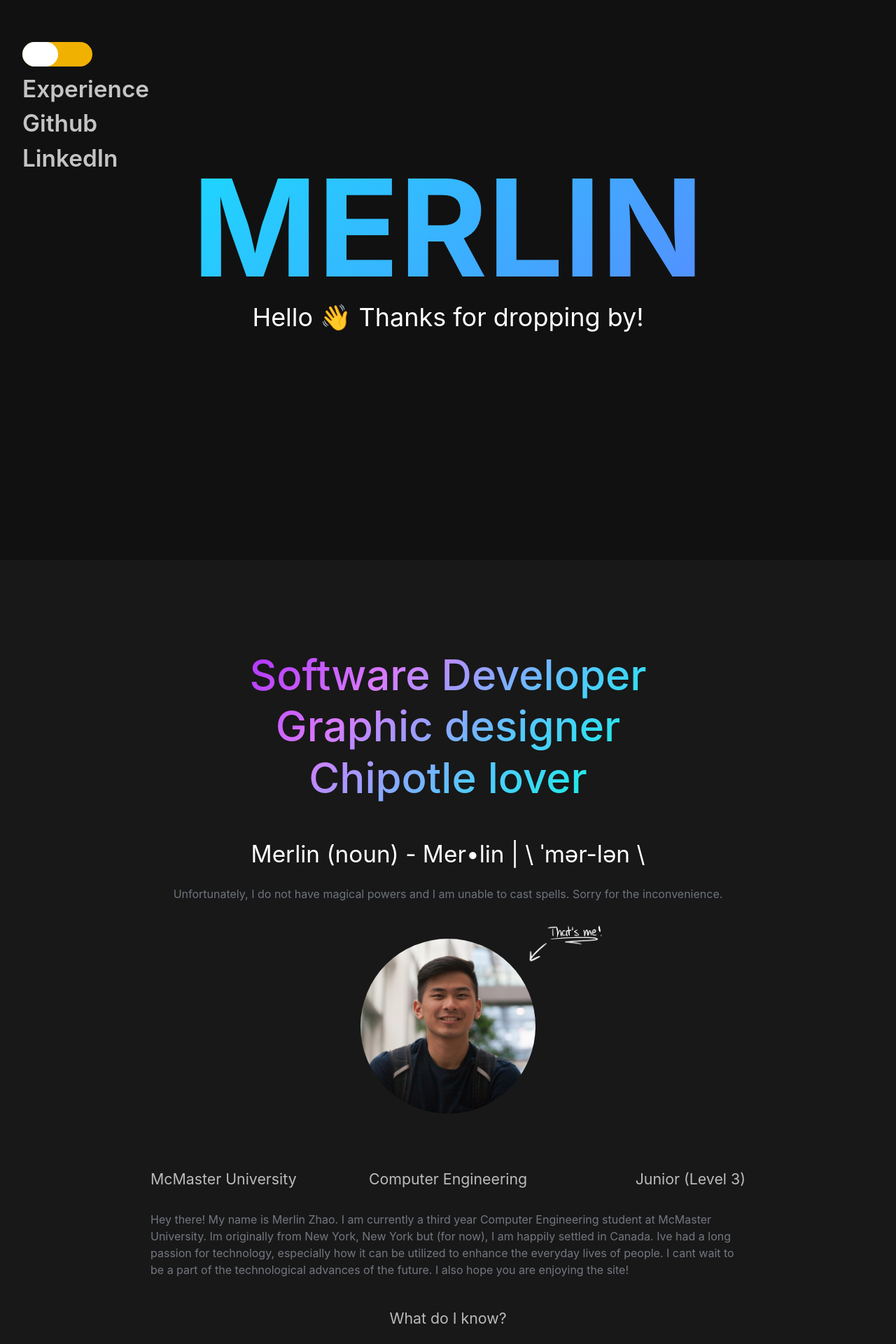
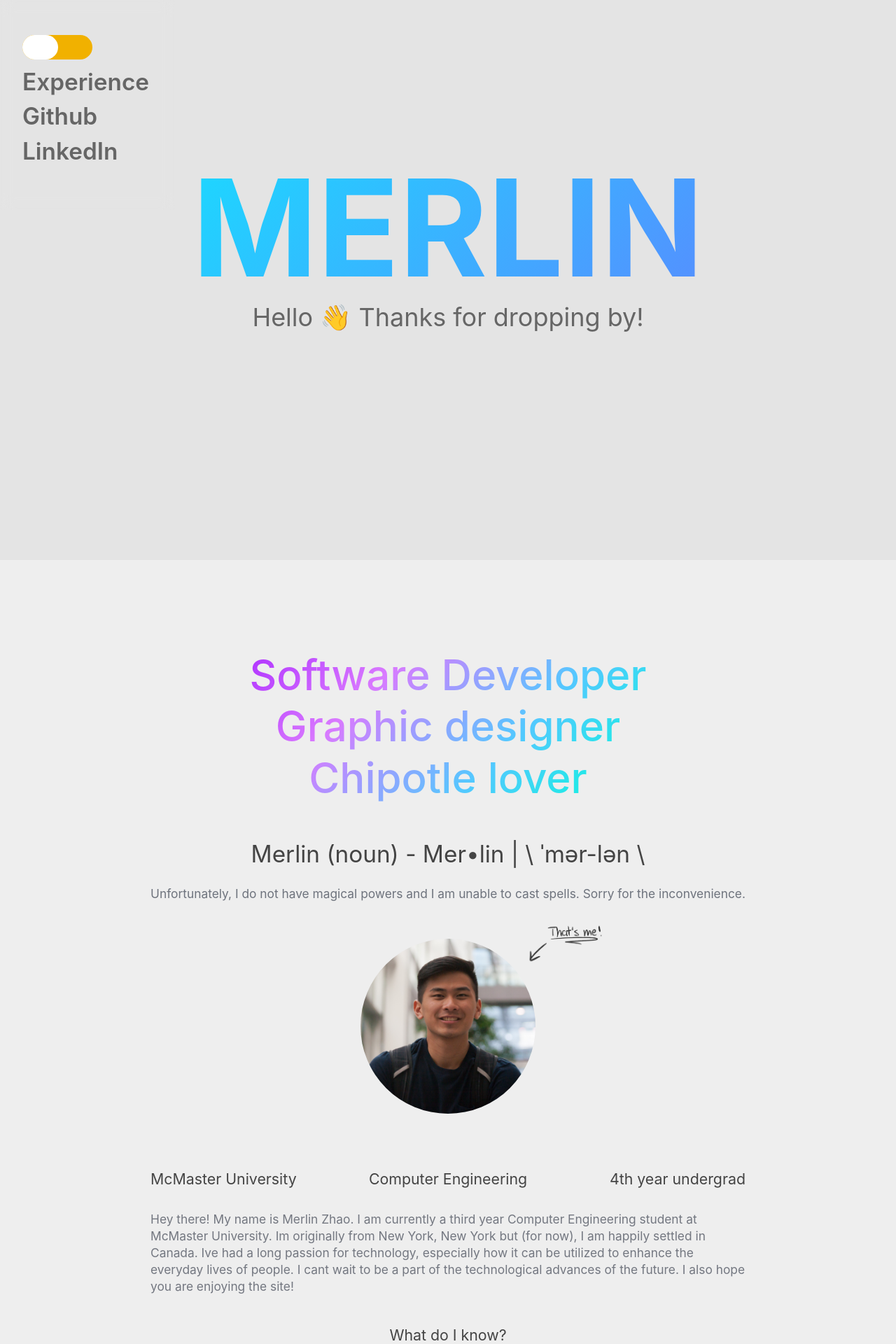
Before and after one commit to merlinzhao/merlinzhao_web, a Vue app: page / in a window 1280 px wide. Shown: the top 1920 px of the page at 70% size. Built offline with nearby package versions, Linux system fonts and the light colour scheme; some icons are missing.

Commit message:
added dark mode to cards and main page

```diff
--- a/src/App.vue
+++ b/src/App.vue
@@ -18,7 +18,7 @@
 <script>
 export default {
   name: "app",
-  components: {}
+  components: {},
 };
 </script>
 
@@ -26,11 +26,59 @@ export default {
 :root {
   --bg-eee: #eee;
   --bg-e4e4e4: #e4e4e4;
+
+  /* main.vue colors */
+  --hello: #666;
+  --summary-row: #444;
+
+  /* about me colors */
+  --mer-lin: #444;
+  --thatsme: 80%;
+
+  /* project Card colors */
+  --bg-projectCard: white;
+  --PC-subhead: #333;
+  --gitHub-logo: #16166;
+
+  /* menu box colors */
+  --open-nav: #444;
+  --side-nav: #666;
+  --side-nav-hover: #444;
+
+  /* GENERIC */
+  --white: white;
+  --black: black;
 }
+
+/* ==================================== */
+/* ==================================== */
 [data-theme="dark"] {
   --bg-eee: #181818;
   --bg-e4e4e4: #111;
+
+  /* main.vue colors */
+  --hello: white;
+  --summary-row: #bbb;
+  /* about me colors */
+  --mer-lin: white;
+  --thatsme: 0%;
+
+  /* project Card colors */
+  --bg-projectCard: #333;
+  --PC-subhead: #aaa;
+  --gitHub-logo: #aaa;
+
+  /* menu box colors */
+  --open-nav: white;
+  --side-nav: rgb(196, 196, 196);
+  --side-nav-hover: white;
+
+  /* GENERIC */
+  --white: black;
+  --black: white;
 }
+
+/* ==================================== */
 
 #app {
   height: 100%;
@@ -64,21 +112,19 @@ export default {
   top: 0;
   left: 0;
   overflow-x: hidden;
-  transition: 0.5s;
-  padding-top: 60px;
   z-index: 10;
 }
 
 .sidenav a {
   padding: 8px 8px 8px 32px;
   text-decoration: none;
-  color: rgb(196, 196, 196);
+  color: var(--side-nav);
   display: block;
-  transition: 0.3s;
 }
 
 .sidenav a:hover {
-  color: white;
+  text-decoration: none;
+  color: var(--side-nav-hover);
 }
 
 .sidenav .closebtn {
--- a/src/components/about-me.vue
+++ b/src/components/about-me.vue
@@ -9,7 +9,7 @@
       </p>
       <p
         class="headingThree"
-        style="color: white; margin: 3% 0% 2% 0%; text-align: center;"
+        style="color: var(--mer-lin); margin: 3% 0% 2% 0%; text-align: center;"
       >Merlin (noun) - Mer•lin | \ ˈmər-lən \</p>
       <!--eslint-disable-next-line/> -->
       <p
@@ -37,7 +37,7 @@
         </div>
         <div class="col">
           <p class="headingFour Year" style=" margin: 3% 0% 2% 0%; width: 100%; text-align: right;">
-            <i class="fas fa-hourglass-half"></i> Junior (Level 3)
+            <i class="fas fa-hourglass-half"></i> 4th year undergrad
           </p>
         </div>
       </div>
@@ -157,12 +157,13 @@ export default {};
   height: auto;
   min-height: 500px;
   width: 100%;
-  background: #181818;
+  background: var(--bg-eee);
   display: flex;
   flex-direction: row;
   -webkit-box-orient: vertical;
   justify-content: center;
   align-items: flex-start;
+  transition: background 0.5s ease-out;
 }
 
 .headlineText {
@@ -185,7 +186,7 @@ export default {};
   justify-content: center;
   align-items: center;
   margin-bottom: 25px;
-  color: #bbb;
+  color: var(--summary-row);
 }
 .aboutCenter {
   width: 95%;
@@ -222,6 +223,7 @@ export default {};
   left: 170px;
   bottom: 280px;
   z-index: 20;
+  filter: invert(var(--thatsme));
 }
 
 .headingOne {
@@ -246,13 +248,13 @@ export default {};
 }
 .regText {
   line-height: 18pt;
-  font-size: 12pt;
+  font-size: 13pt;
   font-weight: 400;
 }
 
 .regTextModal {
   line-height: 18pt;
-  font-size: 12pt;
+  font-size: 13pt;
   color: white;
   font-weight: 200;
 }
--- a/src/components/main.vue
+++ b/src/components/main.vue
@@ -51,14 +51,16 @@ export default {
     aboutMe,
     myFooter,
     highlights,
-    sideMenu
+    sideMenu,
   },
 
   data() {
     return {};
   },
 
-  mounted() {},
+  mounted() {
+    console.log(this.setTheme);
+  },
   methods: {
     openNav() {
       const width = this.$el.querySelector(".intro");
@@ -85,8 +87,8 @@ export default {
         this.setTheme = localStorage.setTheme;
         console.log(this.setTheme);
       }
-    }
-  }
+    },
+  },
 };
 </script>
 
@@ -95,8 +97,8 @@ export default {
   height: 100vh;
   min-height: 500px;
   width: 100%;
-  background: #111;
-
+  background: var(--bg-e4e4e4);
+  transition: background 0.5s ease-out;
   display: flex;
   flex-direction: column;
   -webkit-box-orient: vertical;
@@ -243,13 +245,15 @@ export default {
 /* =============================================================================================== */
 .hello {
   font-size: 27pt;
-  color: #fff;
+  color: var(--hello);
   transform: translateY(-35px);
   display: flex;
   flex-direction: row;
   -webkit-animation: helloAnimation 5s ease-out;
   -moz-animation: helloAnimation 5s ease-out;
   animation: helloAnimation 5s ease-out;
+
+  transition: color 0.5s ease-out;
 }
 
 @-webkit-keyframes helloAnimation {
--- a/src/components/projectCard.vue
+++ b/src/components/projectCard.vue
@@ -147,44 +147,44 @@ export default {
   props: {
     isEmpty: {
       type: Boolean,
-      default: false
+      default: false,
     },
     imgURL: {
       type: String,
-      default: "kang.jpg"
+      default: "kang.jpg",
     },
     backgroundColor: {
       type: String,
-      default: "transparent"
+      default: "transparent",
     },
     icons: {
       type: Array,
-      default: () => []
+      default: () => [],
     },
     projectTitle: {
       type: String,
-      default: "Title Unavailable"
+      default: "Title Unavailable",
     },
     subHeading: {
       type: String,
-      default: "none"
+      default: "none",
     },
     bodyText: {
       type: String,
-      default: "Description Unavailable"
+      default: "Description Unavailable",
     },
     gitLink: {
       type: String,
-      default: "none"
+      default: "none",
     },
     externalLink: {
       type: Array,
-      default: () => []
+      default: () => [],
     },
     sizeBackground: {
       type: String,
-      default: "contain"
-    }
+      default: "contain",
+    },
   },
   mounted() {
     this.$nextTick(() => {
@@ -199,8 +199,8 @@ export default {
     openLink() {
       if (this.externalLink[1]) window.open(this.externalLink[0]);
       else if (this.gitLink != "none") window.open(this.gitLink);
-    }
-  }
+    },
+  },
 };
 </script>
 
@@ -208,8 +208,8 @@ export default {
 .projectCard {
   width: 100%;
   height: 560px;
-  background: #fff;
-  transition: box-shadow 0.5s ease-out;
+  background: var(--bg-projectCard);
+  transition: background 0.5s ease-out;
   font-family: "Lato", sans-serif;
 }
 
@@ -253,21 +253,21 @@ export default {
 .headingThree {
   line-height: 25pt;
   font-size: 25pt;
-  color: black;
+  color: var(--black);
   font-weight: 400;
   margin-bottom: 5px;
 }
 .regText {
   line-height: 18pt;
   font-size: 12pt;
-  color: black;
+  color: var(--black);
   font-weight: 200;
 }
 
 .subHeading {
   line-height: 12pt;
   font-size: 11pt;
-  color: #555;
+  color: var(--PC-subhead);
   margin-bottom: 10px;
 }
 
@@ -294,11 +294,11 @@ export default {
 
 .githubLogo {
   transition: color 0.3s ease-out;
-  color: #616161;
+  color: var(--gitHub-logo);
   margin-left: 10px;
 }
 .projectCard:hover .githubLogo {
-  color: black;
+  color: var(--black);
 }
 
 .icon .tool {
--- a/src/components/projectCardL.vue
+++ b/src/components/projectCardL.vue
@@ -158,40 +158,40 @@ export default {
   props: {
     isEmpty: {
       type: Boolean,
-      default: false
+      default: false,
     },
     imgURL: {
       type: String,
-      default: "kang.jpg"
+      default: "kang.jpg",
     },
     backgroundColor: {
       type: String,
-      default: "transparent"
+      default: "transparent",
     },
     icons: {
       type: Array,
-      default: () => []
+      default: () => [],
     },
     projectTitle: {
       type: String,
-      default: "Title Unavailable"
+      default: "Title Unavailable",
     },
     subHeading: {
       type: String,
-      default: "none"
+      default: "none",
     },
     bodyText: {
       type: String,
-      default: "Description Unavailable"
+      default: "Description Unavailable",
     },
     gitLink: {
       type: String,
-      default: "none"
+      default: "none",
     },
     externalLink: {
       type: Array,
-      default: () => []
-    }
+      default: () => [],
+    },
   },
   mounted() {
     this.$nextTick(() => {
@@ -206,8 +206,8 @@ export default {
     openLink() {
       if (this.externalLink[1]) window.open(this.externalLink[0]);
       else if (this.gitLink != "none") window.open(this.gitLink);
-    }
-  }
+    },
+  },
 };
 </script>
 
@@ -215,8 +215,9 @@ export default {
 .projectCard {
   width: 100%;
   height: 560px;
-  background: #fff;
+  background: var(--bg-projectCard);
   display: flex;
+  transition: background 0.5s ease-out;
 }
 
 .imageCol {
@@ -258,20 +259,20 @@ export default {
 .headingThree {
   line-height: 25pt;
   font-size: 25pt;
-  color: black;
+  color: var(--black);
   font-weight: 400;
   margin-bottom: 5px;
 }
 .regText {
   line-height: 18pt;
   font-size: 12pt;
-  color: black;
+  color: var(--black);
   font-weight: 400;
 }
 .subHeading {
   line-height: 12pt;
   font-size: 11pt;
-  color: #555;
+  color: var(--PC-subhead);
   margin-bottom: 10px;
 }
 .leftCardItems {
@@ -301,10 +302,10 @@ export default {
 
 .githubLogo {
   transition: color 0.3s ease-out;
-  color: #616161;
+  color: var(--gitHub-logo);
 }
 .projectCard:hover .githubLogo {
-  color: black;
+  color: var(--black);
 }
 .modalText {
   margin: 0px;
--- a/src/components/projects.vue
+++ b/src/components/projects.vue
@@ -113,17 +113,18 @@ export default {
   name: "projects",
   date() {
     return {
-      col: "col-2"
+      col: "col-2",
     };
   },
   components: {
     projectCard,
     projectCardLarge,
     myFooter,
-    sideMenu
+    sideMenu,
   },
   mounted() {
     this.scrollTo();
+    console.log(this.setTheme);
   },
   methods: {
     openNav() {
@@ -148,10 +149,9 @@ export default {
 
       if (localStorage.setTheme) {
         this.setTheme = localStorage.setTheme;
-        console.log(this.setTheme);
       }
-    }
-  }
+    },
+  },
 };
 </script>
 
@@ -165,6 +165,7 @@ export default {
   width: 100%;
   align-items: center;
   font-family: "Lato", sans-serif;
+  transition: background 0.5s ease-out;
 }
 .center {
   width: 100%;
--- a/src/components/side-menu.vue
+++ b/src/components/side-menu.vue
@@ -1,6 +1,6 @@
 <template>
-  <div>
   <div class="menu-box headingThree sidenav">
+    <div class="glass-box" />
     <span class="openNavButton" @click="openNav()">
       <i class="fas fa-bars"></i>
     </span>
@@ -19,21 +19,20 @@
       onclick="window.open('https://www.linkedin.com/in/merlinzhao/')"
     >LinkedIn</a>
   </div>
-  </div>
 </template>
 
 <script>
 export default {
   data() {
     return {
-      setTheme: true
+      setTheme: true,
     };
   },
   props: {
     menuType: {
       type: String,
-      default: "desktop"
-    }
+      default: "desktop",
+    },
   },
 
   mounted() {
@@ -76,15 +75,28 @@ export default {
         document.documentElement.setAttribute("data-theme", "light");
       }
       console.log(this.setTheme);
-    }
-  }
+    },
+  },
 };
 </script>
 
 <style scoped>
 .menu-box {
-  height: 450px;
-  width: 270px;
+  height: 300px;
+  width: 250px;
+}
+
+.menu-box:hover .glass-box {
+  opacity: 1;
+}
+.glass-box {
+  backdrop-filter: blur(10px);
+  opacity: 0;
+  height: 100%;
+  width: 100%;
+  z-index: -1;
+  position: absolute;
+  transition: opacity 0.5s ease-out;
 }
 
 .themeIcon {
@@ -136,7 +148,7 @@ export default {
   font-size: 20pt;
   cursor: pointer;
   position: fixed;
-  color: white;
+  color: var(--open-nav);
   z-index: 10;
   margin-left: 10px;
   top: 10px;
@@ -149,6 +161,9 @@ export default {
 }
 
 /* =============================================================================================== */
+.night-mode-button {
+  margin-top: 50px;
+}
 .label {
   font-size: 22px;
   margin-left: 32px;
```
Lines whose indentation alone changed are shown as unchanged.
